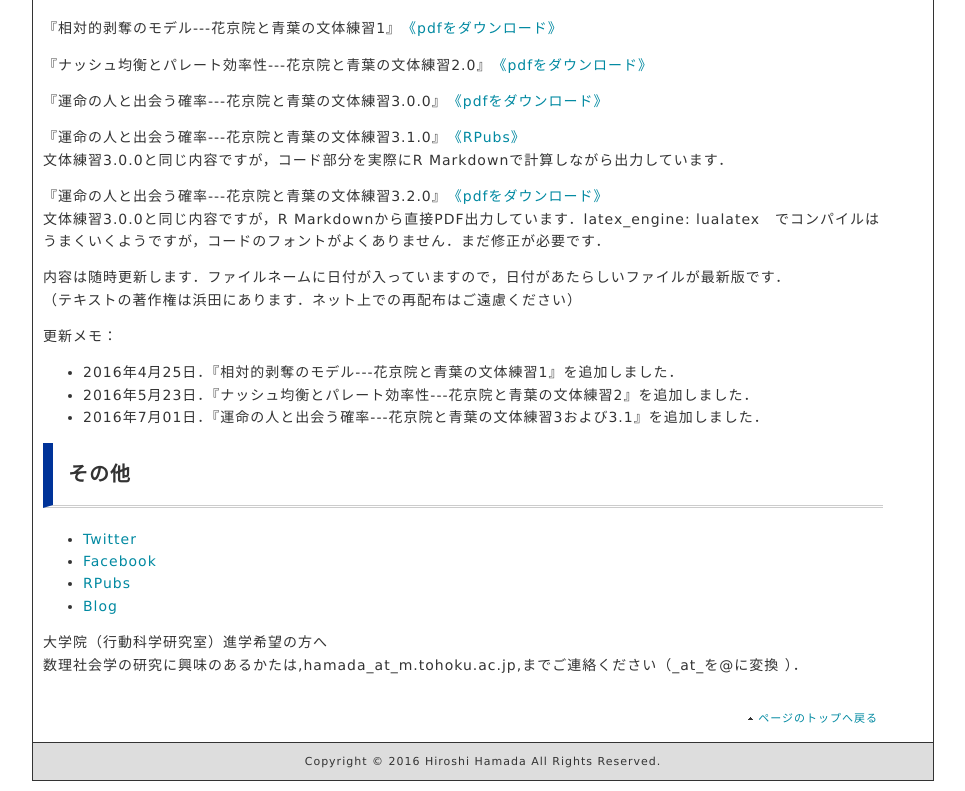
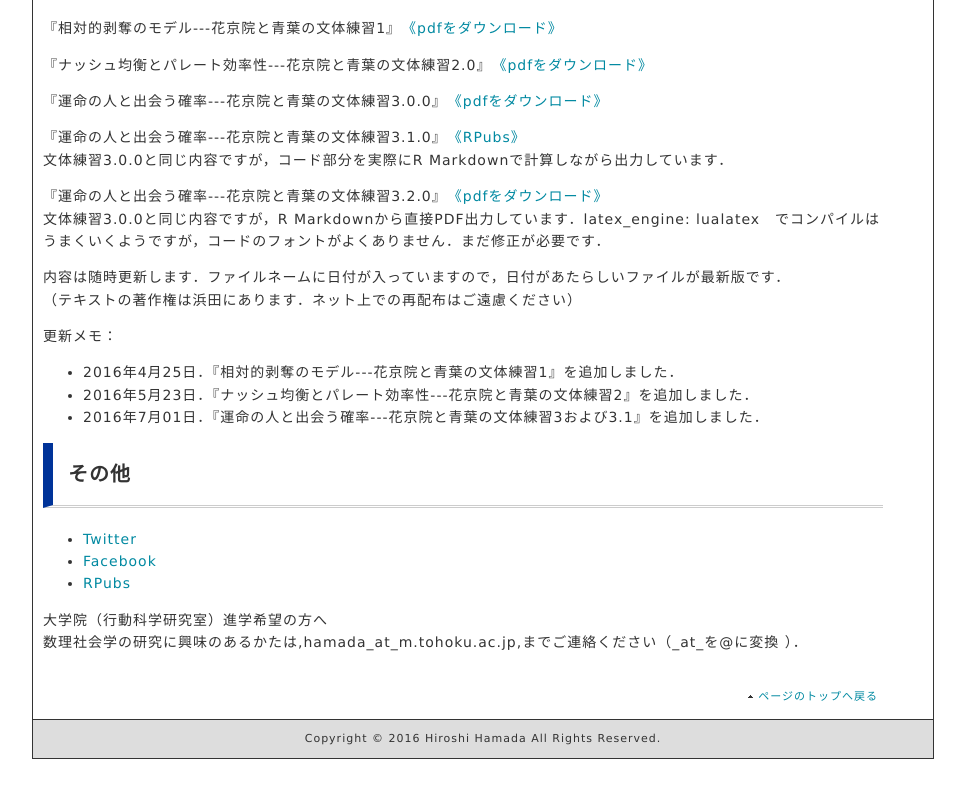
Before and after one commit to HiroshiHamada/hamaweb, a plain HTML site: page index.html in a window 1280 px wide. Shown: the part 969-1760 px from the top of the page, without its empty margins (157-1122 px from the left). After the commit the page ends 1738 px from the top, so only its background shows below. Drawn offline with nearby package versions, Linux system fonts and the light colour scheme; some packages are replaced by stand-ins of ours.

Commit message:
upload dist_rd.pdf

```diff
--- a/index.html
+++ b/index.html
@@ -188,8 +188,6 @@ $$
             <li><A href="https://twitter.com/hamada30137146">Twitter</A></li>
             <li><A href="https://www.facebook.com/profile.php?id=100005688242894">Facebook</A></li>
             <li><A href="http://rpubs.com/HHamada">RPubs</A></li></li>
-	    <li><A href="http://hamada.hatenablog.jp/">Blog</A></li></li>
-
          </ul>
 </p>
 
```
Also changed, not shown: 3 other files.
